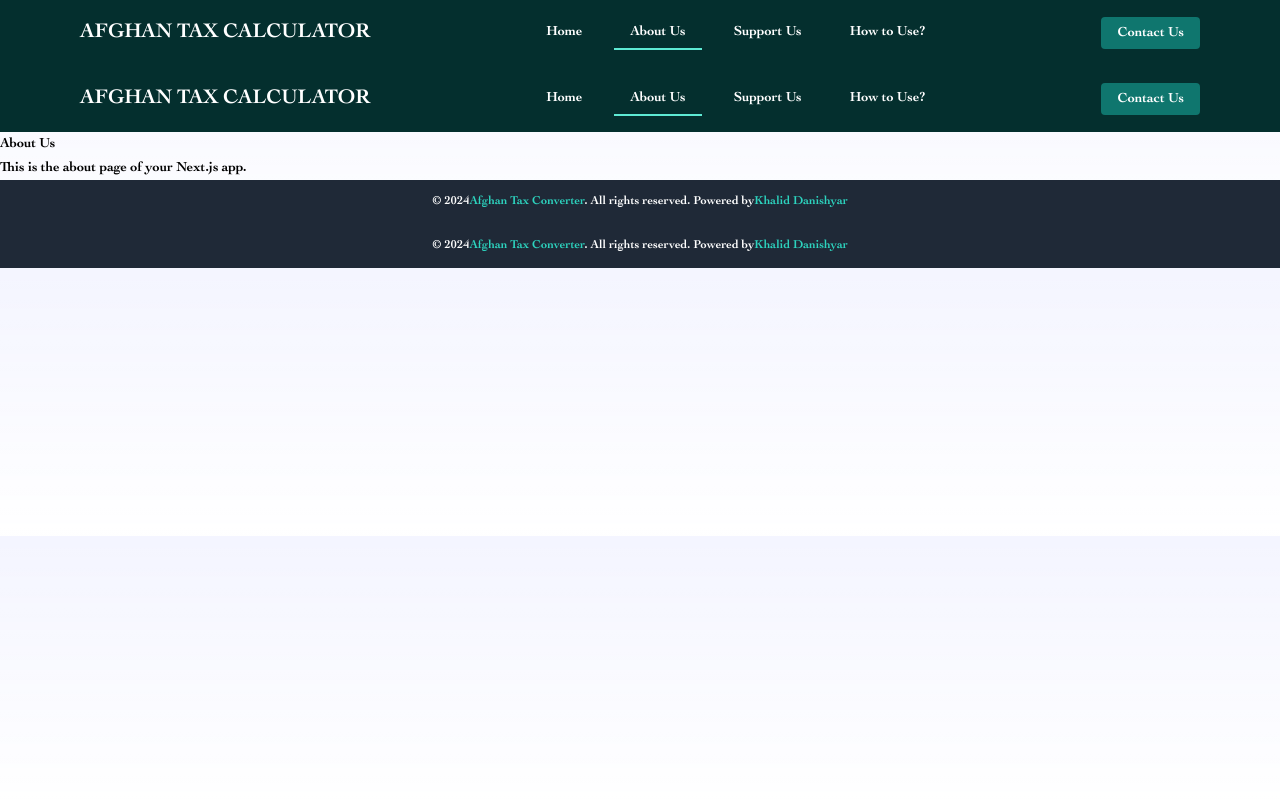
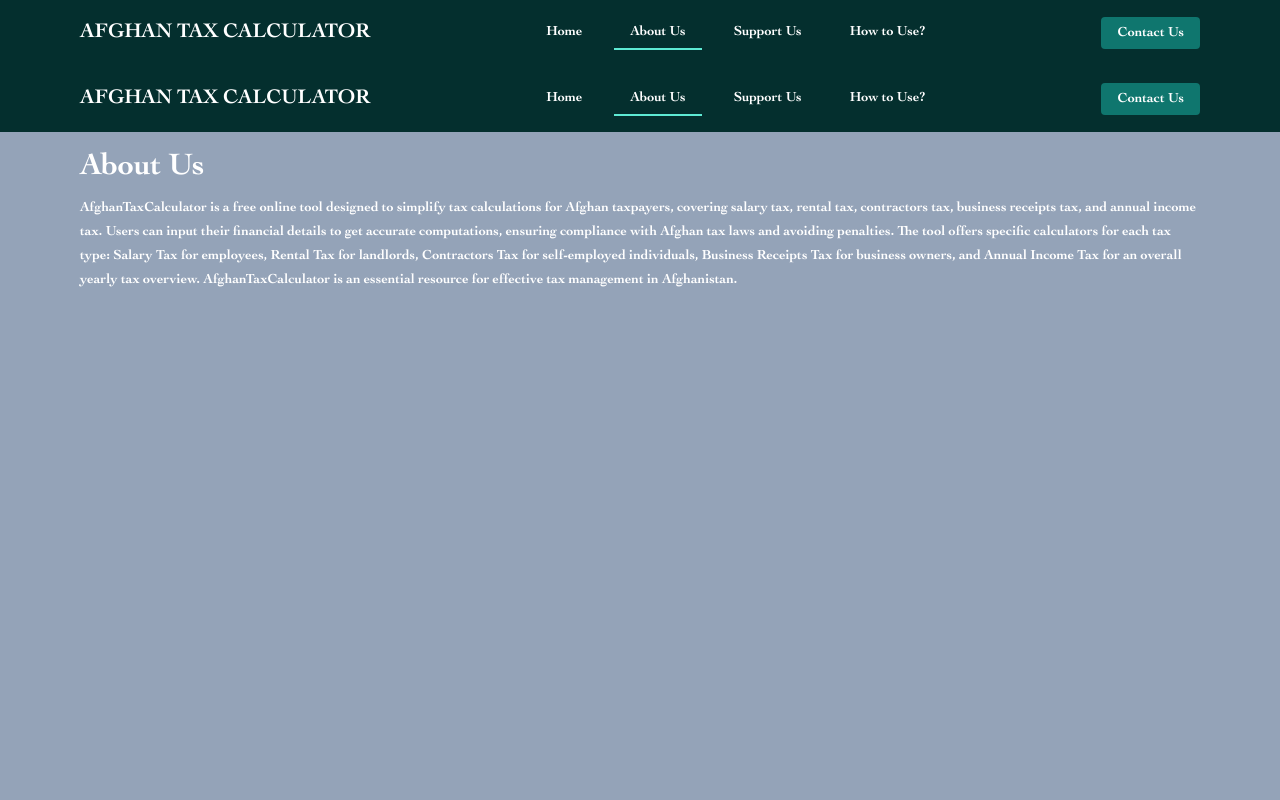
Before and after one commit to danishyarkhwork/afghan-tax-calculator, a Next.js app: page /about in a window 1280 px wide. Shown: the top 800 px of the page. Built offline with nearby package versions, Linux system fonts and the light colour scheme.

Commit message:
add: Skeleton component added

```diff
--- a/app/about/page.tsx
+++ b/app/about/page.tsx
@@ -5,8 +5,26 @@ import RootLayout from "../layout";
 const AboutPage: React.FC = () => {
   return (
     <RootLayout>
-      <h1>About Us</h1>
-      <p>This is the about page of your Next.js app.</p>
+      <div className="bg-slate-400 min-h-screen text-white">
+        <main className="container mx-auto p-4 max-w-6xl">
+          <h2 className="text-2xl md:text-4xl font-bold mb-2 text-center md:text-left">
+            About Us
+          </h2>
+          <p className=" mb-2">
+            AfghanTaxCalculator is a free online tool designed to simplify tax
+            calculations for Afghan taxpayers, covering salary tax, rental tax,
+            contractors tax, business receipts tax, and annual income tax. Users
+            can input their financial details to get accurate computations,
+            ensuring compliance with Afghan tax laws and avoiding penalties. The
+            tool offers specific calculators for each tax type: Salary Tax for
+            employees, Rental Tax for landlords, Contractors Tax for
+            self-employed individuals, Business Receipts Tax for business
+            owners, and Annual Income Tax for an overall yearly tax overview.
+            AfghanTaxCalculator is an essential resource for effective tax
+            management in Afghanistan.
+          </p>
+        </main>
+      </div>
     </RootLayout>
   );
 };
--- a/app/components/common/Header.tsx
+++ b/app/components/common/Header.tsx
@@ -9,11 +9,14 @@ const Header: React.FC = () => {
   const router = useRouter();
   const [loading, setLoading] = useState(false);
   const [isPending, startTransition] = useTransition();
+  const [isMenuOpen, setIsMenuOpen] = useState(false);
 
   const handleNavigation = (url: string) => {
     setLoading(true);
+    setIsMenuOpen(false); // Close mobile menu on navigation
     startTransition(() => {
-      router.push(url).finally(() => setLoading(false));
+      router.push(url);
+      setLoading(false); // This will execute immediately after starting the transition
     });
   };
 
@@ -26,15 +29,14 @@ const Header: React.FC = () => {
         <div className="container mx-auto p-4 flex items-center justify-between max-w-6xl">
           <button
             onClick={() => handleNavigation("/")}
-            className={`text-2xl font-bold text-white ${
-              isActive("/") ? "border-b-2 border-teal-300" : ""
-            }`}
+            className="text-2xl font-bold text-white"
           >
             AFGHAN TAX CALCULATOR
           </button>
           <button
             id="menu-toggle"
             className="text-white focus:outline-none block md:hidden"
+            onClick={() => setIsMenuOpen(!isMenuOpen)}
           >
             <svg
               className="w-6 h-6"
@@ -51,7 +53,11 @@ const Header: React.FC = () => {
               ></path>
             </svg>
           </button>
-          <nav className="hidden md:flex md:items-center space-x-4">
+          <nav
+            className={`${
+              isMenuOpen ? "block" : "hidden"
+            } md:flex md:items-center space-x-4`}
+          >
             <ul className="flex flex-col md:flex-row md:space-x-4 mt-4 md:mt-0">
               <li>
                 <button
--- /dev/null
+++ b/app/components/common/Skeleton.tsx
@@ -0,0 +1,7 @@
+import React from "react";
+
+const Skeleton = ({ className }) => {
+  return <div className={`animate-pulse bg-gray-300 ${className}`}></div>;
+};
+
+export default Skeleton;
--- a/app/components/home/SalaryTax.tsx
+++ b/app/components/home/SalaryTax.tsx
@@ -4,12 +4,21 @@ import { FullScreen, useFullScreenHandle } from "react-full-screen";
 import { NumericFormat } from "react-number-format";
 import { FontAwesomeIcon } from "@fortawesome/react-fontawesome";
 import { faFacebook, faWhatsapp } from "@fortawesome/free-brands-svg-icons";
+import Skeleton from "../common/Skeleton";
 
 const SalaryTax: React.FC = () => {
   const [grossSalary, setGrossSalary] = useState<number>(0);
   const [netSalary, setNetSalary] = useState<number>(0);
   const [monthlyTax, setMonthlyTax] = useState<number>(0);
+  const [loading, setLoading] = useState<boolean>(true); // Loading state
   const handle = useFullScreenHandle();
+
+  useEffect(() => {
+    setLoading(true); // Set loading to true initially
+    setTimeout(() => {
+      setLoading(false); // Simulate data loading
+    }, 2000); // Simulated loading time
+  }, []);
 
   const calculateTax = (salary: number) => {
     if (salary <= 5000) {
@@ -128,6 +137,19 @@ const SalaryTax: React.FC = () => {
           className="container mx-auto max-w-6xl bg-gray-100 p-2 rounded-lg"
           id="salary-tax-content"
         >
+          {loading ? (
+            <div className="grid grid-cols-1 md:grid-cols-2 gap-6">
+              <div>
+                <Skeleton className="h-10 mb-4" />
+                <Skeleton className="h-10 mb-4" />
+                <Skeleton className="h-10 mb-4" />
+              </div>
+              <div>
+                <Skeleton className="h-10 mb-4" />
+                <Skeleton className="h-40 mb-4" />
+              </div>
+            </div>
+          ) : (
             <div className="grid grid-cols-1 md:grid-cols-2 gap-6">
               <div>
                 <div className="mb-4">
@@ -211,7 +233,9 @@ const SalaryTax: React.FC = () => {
                       <td className="border px-4 py-2">0%</td>
                     </tr>
                     <tr className="bg-gray-100">
-                    <td className="border px-4 py-2">5,000AFN to 12,500AFN</td>
+                      <td className="border px-4 py-2">
+                        5,000AFN to 12,500AFN
+                      </td>
                       <td className="border px-4 py-2">
                         2% of amount over 5,000AFN
                       </td>
@@ -234,11 +258,12 @@ const SalaryTax: React.FC = () => {
                 </table>
                 <p className="font-semibold">Payment Due Date:</p>
                 <p>
-                10 days after the end of Solar Hijri month in which payment was
-                made.
+                  10 days after the end of Solar Hijri month in which payment
+                  was made.
                 </p>
               </div>
             </div>
+          )}
         </div>
       </div>
     </FullScreen>
--- a/app/page.tsx
+++ b/app/page.tsx
@@ -2,7 +2,6 @@
 
 import React, { useState } from "react";
 import RootLayout from "./layout";
-import Link from "next/link";
 import SalaryTax from "./components/home/SalaryTax";
 import RentalTax from "./components/home/RentalTax";
 import ContractorsTax from "./components/home/ContractorsTax";
@@ -33,10 +32,23 @@ const HomePage: React.FC = () => {
     <RootLayout>
       <div className="bg-slate-400 min-h-screen text-white">
         <main className="container mx-auto p-4 max-w-6xl">
-          <h1 className="text-2xl md:text-4xl font-bold mb-6 text-center md:text-left">
+          <h2 className="text-2xl md:text-4xl font-bold mb-2 text-center md:text-left">
             Welcome to Afghan Tax Calculator
-          </h1>
-          <div className="flex flex-wrap justify-center md:justify-start space-x-0 md:space-x-4 mb-6">
+          </h2>
+          <p className=" mb-2">
+            AfghanTaxCalculator is a free online tool designed to simplify tax
+            calculations for Afghan taxpayers, covering salary tax, rental tax,
+            contractors tax, business receipts tax, and annual income tax. Users
+            can input their financial details to get accurate computations,
+            ensuring compliance with Afghan tax laws and avoiding penalties. The
+            tool offers specific calculators for each tax type: Salary Tax for
+            employees, Rental Tax for landlords, Contractors Tax for
+            self-employed individuals, Business Receipts Tax for business
+            owners, and Annual Income Tax for an overall yearly tax overview.
+            AfghanTaxCalculator is an essential resource for effective tax
+            management in Afghanistan.
+          </p>
+          <div className="flex flex-wrap justify-center md:justify-start space-x-0 md:space-x-4 mb-6 mt-5">
             <button
               onClick={() => setActiveTab("salary")}
               className={`flex items-center px-4 py-2 mb-2 md:mb-0 border-b-2 ${
```
Lines whose indentation alone changed are shown as unchanged.
